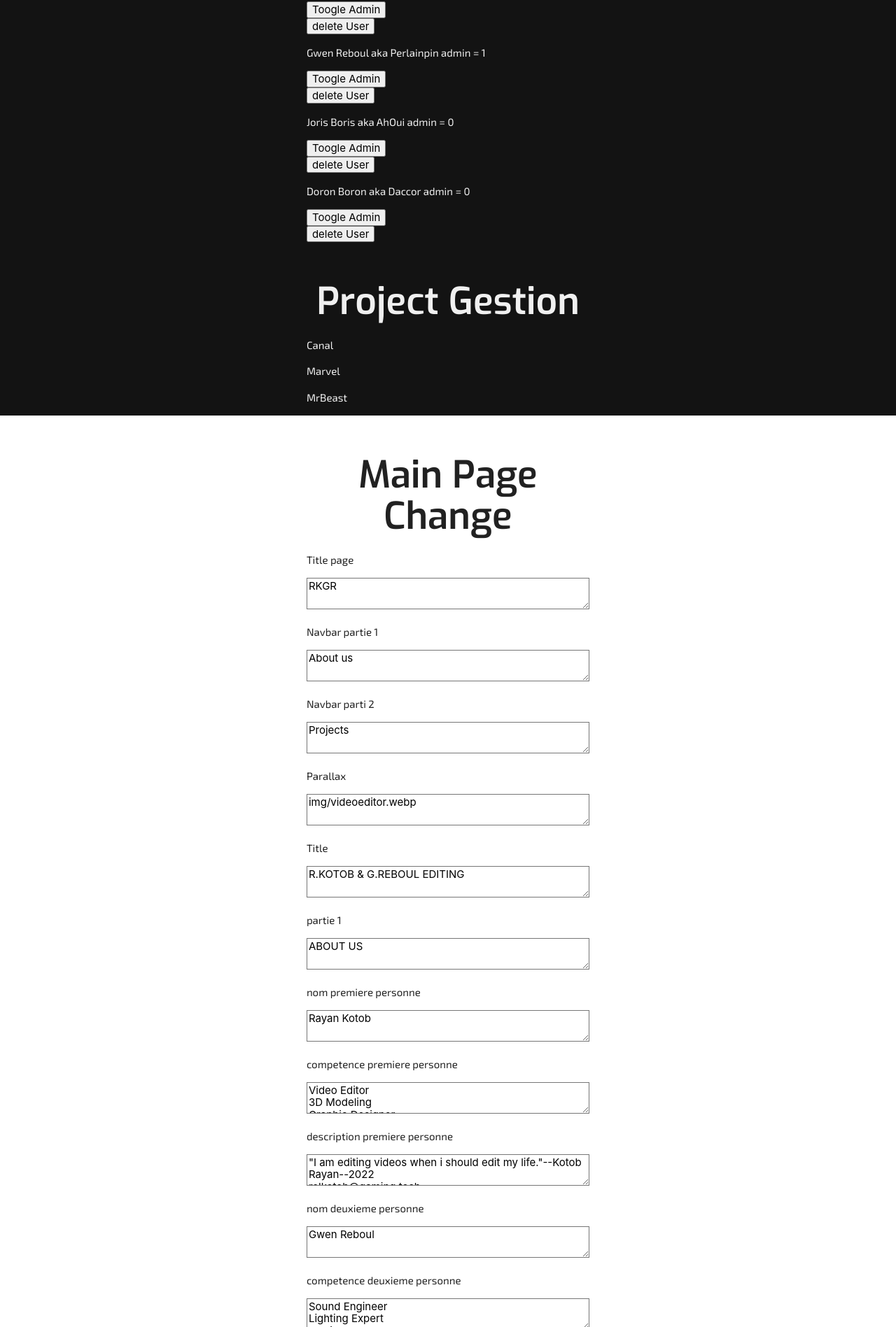
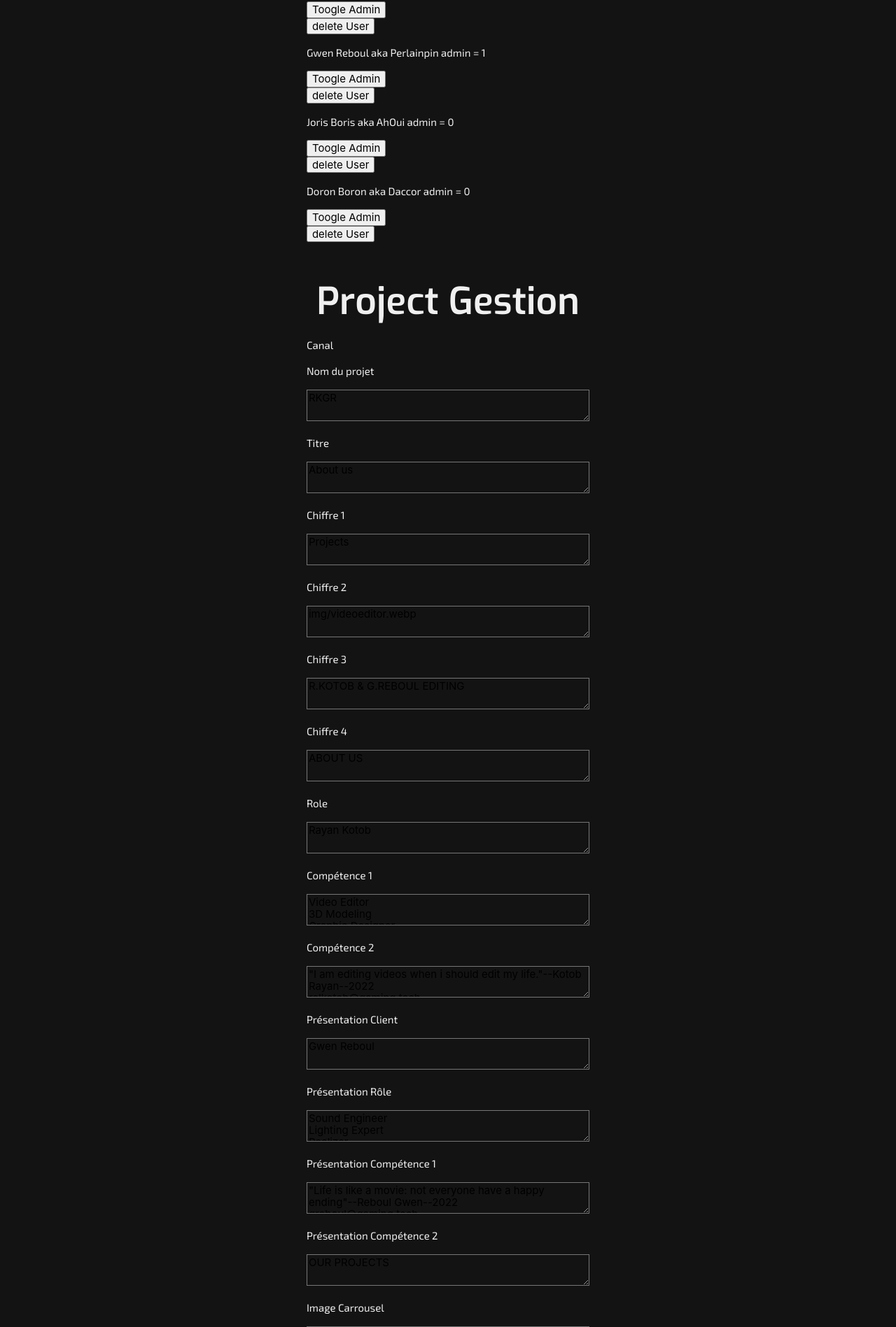
Before and after one commit to RayanElK0t0b/GrpA-1, a PHP site: page /adminpanel.php?id=1 in a window 1280 px wide. Shown: the part 720-2617 px from the top of the page at 70% size. Run offline with PHP 8.4, Linux system fonts and the light colour scheme; data comes from the database, SQL or seed files in the repository; data that the repository does not hold is empty.

Commit message:
slight modif adminpanel

```diff
--- a/adminpanel.php
+++ b/adminpanel.php
@@ -1,6 +1,7 @@
 <?php
 include("config.php");
 include("queries/homeElements.php");
+include("queries/projectsElements.php")
 //require "security/admin.php";
 ?>
 
@@ -81,7 +82,43 @@ include("queries/homeElements.php");
               foreach($data as $user){ ?>
             <div class="bloc_projets">
               <p><?php echo $user['name']?></p>
-              <span class="email"><?php echo $user['email'] ?></span>
+              <form action="action\firstpage.php" method="post">
+                <p>Nom du projet</p>
+                <textarea name="nomProj"><?php echo $home['title'] ?></textarea>
+                <p>Titre</p>
+                <textarea name="titreProj"><?php echo $home['navbarsec1'] ?></textarea>
+                <p>Chiffre 1</p>
+                <textarea name="c1"><?php echo $home['navbarsec2'] ?></textarea>
+                <p>Chiffre 2</p>
+                <textarea name="c2"><?php echo $home['parallax'] ?></textarea>
+                <p>Chiffre 3</p>
+                <textarea name="c3"><?php echo $home['h1'] ?></textarea>
+                <p>Chiffre 4</p>
+                <textarea name="c4"><?php echo $home['sec1'] ?></textarea>
+                <p>Role</p>
+                <textarea name="titreRole"><?php echo $home['nom1'] ?></textarea>
+                <p>Compétence 1</p>
+                <textarea name="compet1"><?php echo $home['comp1'] ?></textarea>
+                <p>Compétence 2</p>
+                <textarea name="compet2"><?php echo $home['desc1'] ?></textarea>
+                <p>Présentation Client</p>
+                <textarea name="descClient"><?php echo $home['nom2'] ?></textarea>
+                <p>Présentation Rôle</p>
+                <textarea name="descRole"><?php echo $home['comp2'] ?></textarea>
+                <p>Présentation Compétence 1</p>
+                <textarea name="descCompet1"><?php echo $home['desc2'] ?></textarea>
+                <p>Présentation Compétence 2</p>
+                <textarea name="descCompet2"><?php echo $home['sec2'] ?></textarea>
+                <p>Image Carrousel</p>
+                <textarea name="imgCarousel"><?php echo $home['txtsec2'] ?></textarea>
+                <p>Image Client</p>
+                <textarea name="imgClient"><?php echo $home['footertxt'] ?></textarea>
+                <p>Image Compétence 1</p>
+                <textarea name="imgComp1"><?php echo $home['logo'] ?></textarea>
+                <p>Image Compétence 2</p>
+                <textarea name="imgComp2"><?php echo $home['logo'] ?></textarea>
+                <input type="submit" name="Valider" value="Valider">
+              </form>
             </div>
             <?php } ?>
           </div>
```
